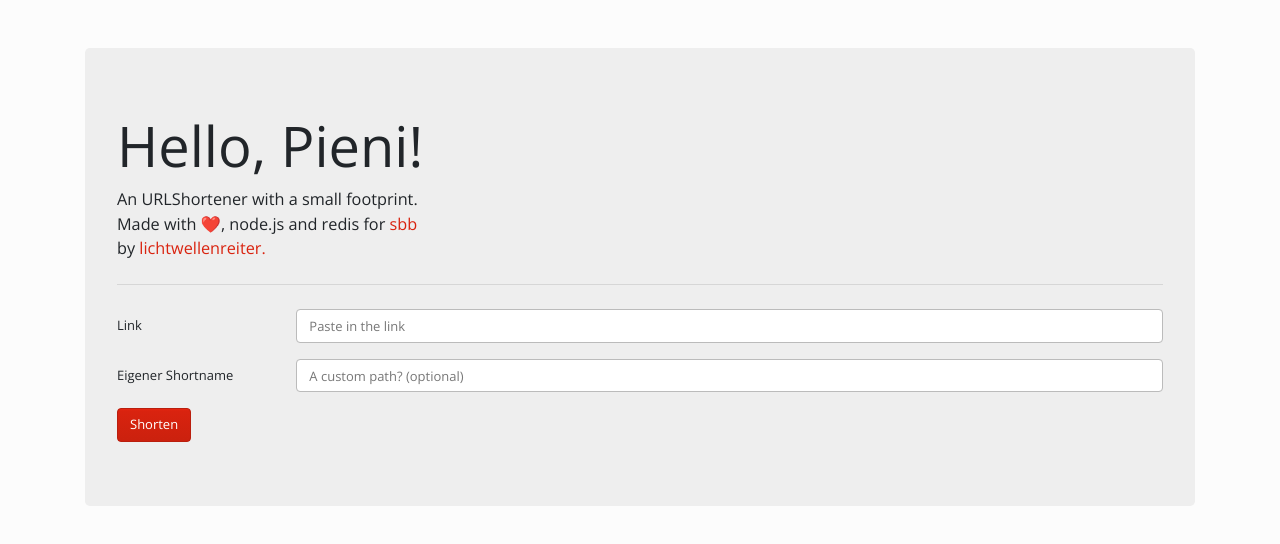
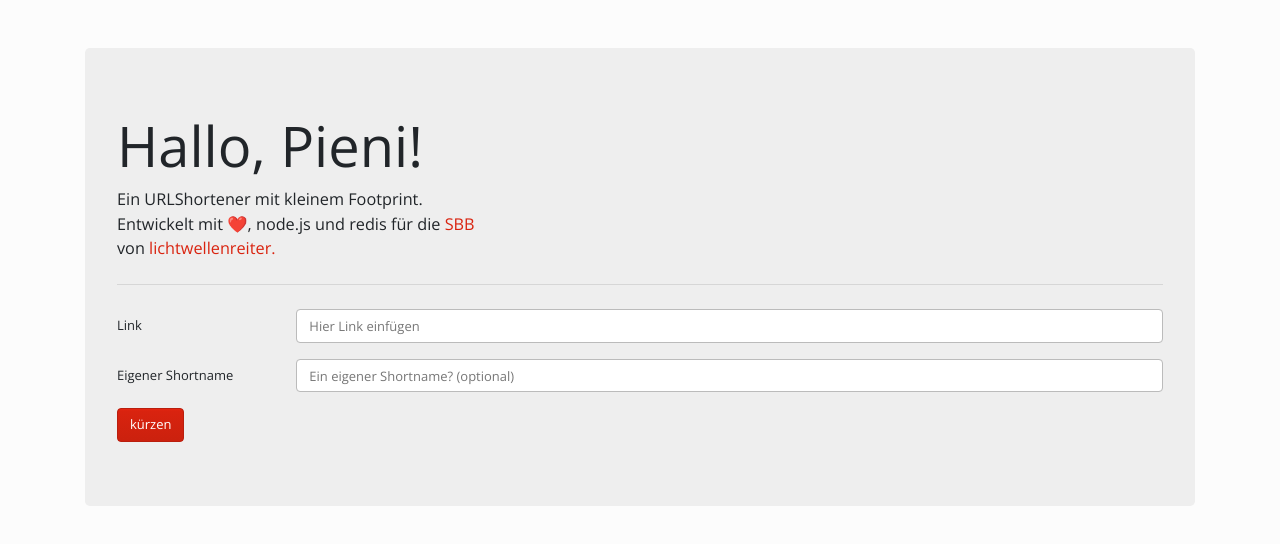
Before and after one commit to 0x49b/pieni, a website: page static/index.html in a window 1280 px wide. Drawn offline with nearby package versions, Linux system fonts and the light colour scheme.

Commit message:
translated all to german

```diff
--- a/static/index.html
+++ b/static/index.html
@@ -14,12 +14,12 @@
 <body>
 <div class="container">
     <div class="jumbotron mt-5">
-        <h1 class="display-4">Hello, Pieni!</h1>
+        <h1 class="display-4">Hallo, Pieni!</h1>
         <p class="lead">
             <span class="text-center">
-                An URLShortener with a small footprint.<br/>
-                Made with ❤️, node.js and redis for <a href="http://www.sbb.ch" target="_blank">sbb</a><br/>
-                by <a href="https://github.com/lichtwellenreiter" target="_blank"> lichtwellenreiter.</a><br/>
+                Ein URLShortener mit kleinem Footprint.<br/>
+                Entwickelt mit ❤️, node.js und redis für die <a href="http://www.sbb.ch" target="_blank">SBB</a><br/>
+                von <a href="https://github.com/lichtwellenreiter" target="_blank"> lichtwellenreiter.</a><br/>
             </span>
         </p>
         <hr class="my-4">
@@ -28,16 +28,16 @@
             <div class="form-group row">
                 <label for="url" class="col-sm-2 col-form-label">Link</label>
                 <div class="col-sm-10">
-                    <input class="form-control" id="url" type="text" placeholder="Paste in the link" required>
+                    <input class="form-control" id="url" type="text" placeholder="Hier Link einfügen" required>
                 </div>
             </div>
             <div class="form-group row">
                 <label for="key" class="col-sm-2 col-form-label">Eigener Shortname</label>
                 <div class="col-sm-10">
-                    <input class="form-control" id="key" type="text" placeholder="A custom path? (optional)">
+                    <input class="form-control" id="key" type="text" placeholder="Ein eigener Shortname? (optional)">
                 </div>
             </div>
-            <button class="btn btn-primary" type="submit">Shorten</button>
+            <button class="btn btn-primary" type="submit">kürzen</button>
         </form>
     </div>
 </div>
```
